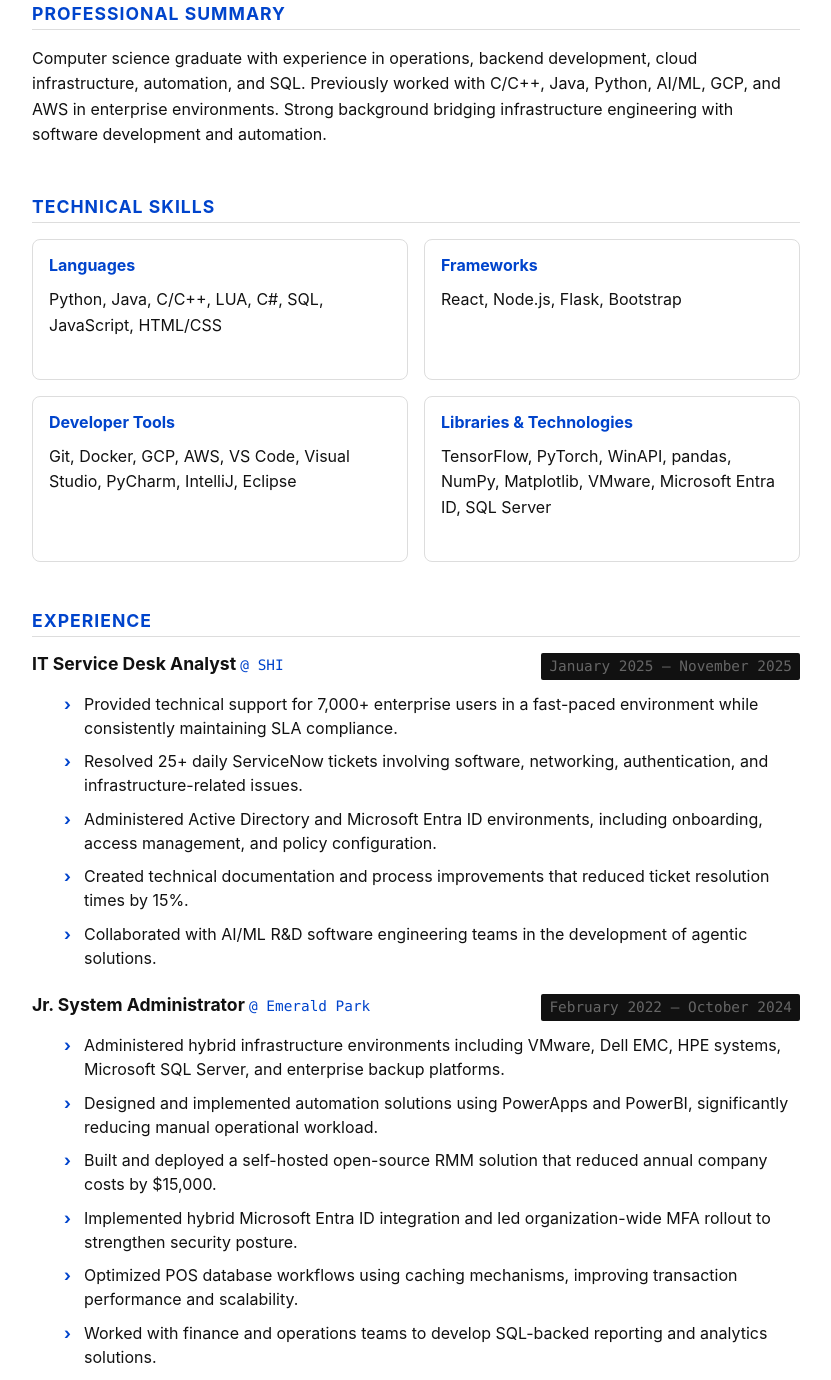
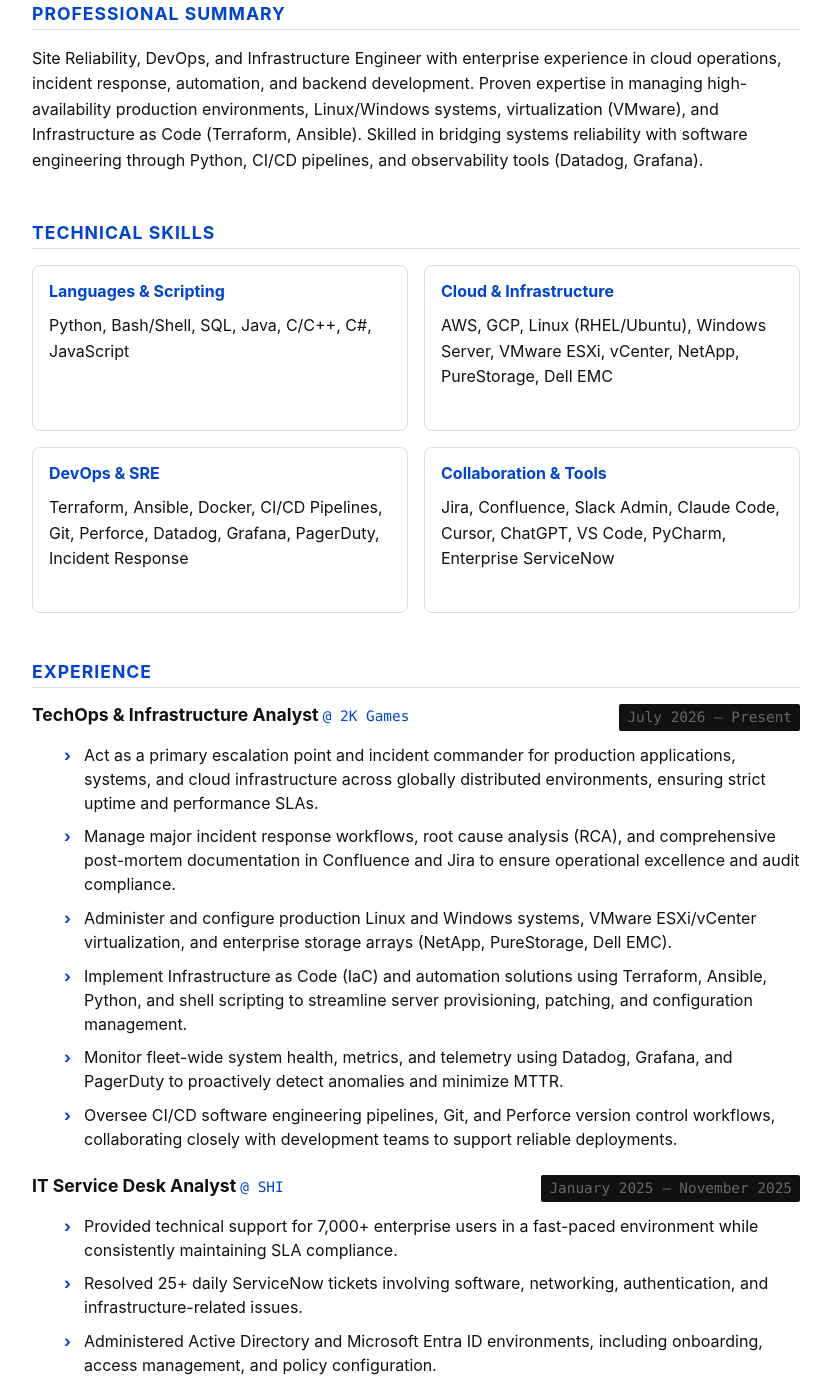
Before and after one commit to Im-Sam/sam, a plain HTML site: page resume.html in a window 1280 px wide. Shown: the part 315-1695 px from the top of the page, without its empty margins (224-1055 px from the left). Drawn offline with Linux system fonts and the light colour scheme.

Commit message:
Revise resume content and technical skills
Updated professional summary and technical skills sections to reflect current expertise in SRE, DevOps, and infrastructure engineering.

```diff
--- a/resume.html
+++ b/resume.html
@@ -1,13 +1,11 @@
 <!DOCTYPE html>
 <html lang="en">
-
 <head>
     <meta charset="UTF-8" />
     <meta name="viewport" content="width=device-width, initial-scale=1.0" />
     <title>Resume | Sam Magee</title>
-    <meta name="description" content="Resume of Sam Magee - Software Engineer & Infrastructure Specialist" />
+    <meta name="description" content="Resume of Sam Magee - SRE, DevOps & Infrastructure Engineer" />
     <link rel="stylesheet" href="style.css" />
-
     <style>
         .contact-info {
             font-family: var(--font-mono);
@@ -18,11 +16,9 @@
             gap: 0.75rem;
             margin-top: 0.5rem;
         }
-
         .contact-info a {
             text-decoration: none;
         }
-
         .print-btn {
             background: transparent;
             border: 1px solid var(--accent);
@@ -33,29 +29,24 @@
             font-size: 0.8rem;
             transition: 0.2s ease;
         }
-
         .print-btn:hover {
             background: var(--accent);
             color: var(--bg);
         }
-
         .resume-section {
             margin-bottom: 2rem;
         }
-
         .resume-list {
             list-style: none;
             padding: 0;
             margin-top: 0.75rem;
         }
-
         .resume-list li {
             position: relative;
             padding-left: 1.25rem;
             margin-bottom: 0.6rem;
             line-height: 1.5;
         }
-
         .resume-list li::before {
             content: "›";
             position: absolute;
@@ -63,7 +54,6 @@
             color: var(--accent);
             font-weight: bold;
         }
-
         .job-header {
             display: flex;
             justify-content: space-between;
@@ -72,75 +62,62 @@
             flex-wrap: wrap;
             margin-bottom: 0.5rem;
         }
-
         .job-title {
             margin-bottom: 0.25rem;
         }
-
         .company-tag {
             color: var(--accent);
         }
-
         .date-badge {
             font-family: var(--font-mono);
             color: var(--dim);
             font-size: 0.9rem;
             white-space: nowrap;
         }
-
         .skills-grid {
             display: grid;
             grid-template-columns: repeat(auto-fit, minmax(280px, 1fr));
             gap: 1rem;
             margin-top: 1rem;
         }
-
         .skill-card {
             border: 1px solid var(--border);
             padding: 1rem;
             border-radius: 8px;
             background: rgba(255, 255, 255, 0.02);
         }
-
         .skill-card h3 {
             margin-bottom: 0.75rem;
             color: var(--accent);
             font-size: 1rem;
         }
-
         .project-tech {
             font-family: var(--font-mono);
             color: var(--accent);
             font-size: 0.85rem;
             margin-top: 0.3rem;
         }
-
         @media print {
-
             @page {
                 margin: 0.45in;
                 size: letter;
             }
-
             body {
                 background: white;
                 color: black;
                 font-size: 10pt;
                 line-height: 1.35;
             }
-
             nav,
             footer,
             .print-btn {
                 display: none !important;
             }
-
             header {
                 border-bottom: 1px solid black;
                 margin-bottom: 1rem;
                 padding-bottom: 0.5rem;
             }
-
             h1,
             h2,
             h3,
@@ -150,12 +127,10 @@
             a {
                 color: black !important;
             }
-
             h1 {
                 font-size: 22pt;
                 margin-bottom: 0.25rem;
             }
-
             h2 {
                 border-bottom: 1px solid black;
                 padding-bottom: 0.2rem;
@@ -163,30 +138,24 @@
                 margin-bottom: 0.5rem;
                 font-size: 11pt;
             }
-
             .resume-section {
                 margin-bottom: 1rem;
             }
-
             article {
                 break-inside: avoid;
                 margin-bottom: 0.75rem;
             }
-
             .resume-list li {
                 margin-bottom: 0.2rem;
                 font-size: 9.8pt;
             }
-
             .resume-list li::before {
                 content: "•";
                 color: black;
             }
-
             .skills-grid {
                 display: block;
             }
-
             .skill-card {
                 border: none;
                 padding: 0;
@@ -195,9 +164,7 @@
         }
     </style>
 </head>
-
 <body>
-
     <!-- NAV -->
     <nav>
         <div>
@@ -205,7 +172,6 @@
             <span style="margin: 0 0.5rem">/</span>
             resume.html
         </div>
-
         <a
             class="print-btn"
             href="https://raw.githubusercontent.com/Im-Sam/sam/main/Sam-M-Resume.pdf"
@@ -214,11 +180,9 @@
             [ Download Resume PDF ]
         </a>
     </nav>
-
     <!-- HEADER -->
     <header>
         <h1>Sam Magee</h1>
-
         <div class="contact-info">
             <span>Austin, Texas</span>
             <span>|</span>
@@ -233,68 +197,80 @@
             <a href="https://github.com/Im-Sam" target="_blank">github.com/Im-Sam</a>
         </div>
     </header>
-
     <main>
-
         <!-- SUMMARY -->
         <section class="resume-section">
             <h2>Professional Summary</h2>
-
             <p>
-                Computer science graduate with experience in operations, backend
-                development, cloud infrastructure, automation, and SQL. Previously
-                worked with C/C++, Java, Python, AI/ML, GCP, and AWS in enterprise
-                environments. Strong background bridging infrastructure engineering
-                with software development and automation.
+                Site Reliability, DevOps, and Infrastructure Engineer with enterprise experience in cloud operations, incident response, automation, and backend development. Proven expertise in managing high-availability production environments, Linux/Windows systems, virtualization (VMware), and Infrastructure as Code (Terraform, Ansible). Skilled in bridging systems reliability with software engineering through Python, CI/CD pipelines, and observability tools (Datadog, Grafana).
             </p>
         </section>
-
         <!-- SKILLS -->
         <section class="resume-section">
             <h2>Technical Skills</h2>
-
             <div class="skills-grid">
-
                 <div class="skill-card">
-                    <h3>Languages</h3>
+                    <h3>Languages & Scripting</h3>
                     <p>
-                        Python, Java, C/C++, LUA, C#, SQL,
-                        JavaScript, HTML/CSS
+                        Python, Bash/Shell, SQL, Java, C/C++, C#, JavaScript
                     </p>
                 </div>
-
                 <div class="skill-card">
-                    <h3>Frameworks</h3>
+                    <h3>Cloud & Infrastructure</h3>
                     <p>
-                        React, Node.js, Flask, Bootstrap
+                        AWS, GCP, Linux (RHEL/Ubuntu), Windows Server, VMware ESXi, vCenter, NetApp, PureStorage, Dell EMC
                     </p>
                 </div>
-
                 <div class="skill-card">
-                    <h3>Developer Tools</h3>
+                    <h3>DevOps & SRE</h3>
                     <p>
-                        Git, Docker, GCP, AWS,
-                        VS Code, Visual Studio, PyCharm,
-                        IntelliJ, Eclipse
+                        Terraform, Ansible, Docker, CI/CD Pipelines, Git, Perforce, Datadog, Grafana, PagerDuty, Incident Response
                     </p>
                 </div>
-
                 <div class="skill-card">
-                    <h3>Libraries & Technologies</h3>
+                    <h3>Collaboration & Tools</h3>
                     <p>
-                        TensorFlow, PyTorch, WinAPI, pandas,
-                        NumPy, Matplotlib, VMware,
-                        Microsoft Entra ID, SQL Server
+                        Jira, Confluence, Slack Admin, Claude Code, Cursor, ChatGPT, VS Code, PyCharm, Enterprise ServiceNow
                     </p>
                 </div>
-
             </div>
         </section>
-
         <!-- EXPERIENCE -->
         <section class="resume-section">
             <h2>Experience</h2>
-
+            <article>
+                <div class="job-header">
+                    <div>
+                        <h3 class="job-title">
+                            TechOps & Infrastructure Analyst
+                            <span class="company-tag">@ 2K Games</span>
+                        </h3>
+                    </div>
+                    <span class="date-badge">
+                        July 2026 – Present
+                    </span>
+                </div>
+                <ul class="resume-list">
+                    <li>
+                        Act as a primary escalation point and incident commander for production applications, systems, and cloud infrastructure across globally distributed environments, ensuring strict uptime and performance SLAs.
+                    </li>
+                    <li>
+                        Manage major incident response workflows, root cause analysis (RCA), and comprehensive post-mortem documentation in Confluence and Jira to ensure operational excellence and audit compliance.
+                    </li>
+                    <li>
+                        Administer and configure production Linux and Windows systems, VMware ESXi/vCenter virtualization, and enterprise storage arrays (NetApp, PureStorage, Dell EMC).
+                    </li>
+                    <li>
+                        Implement Infrastructure as Code (IaC) and automation solutions using Terraform, Ansible, Python, and shell scripting to streamline server provisioning, patching, and configuration management.
+                    </li>
+                    <li>
+                        Monitor fleet-wide system health, metrics, and telemetry using Datadog, Grafana, and PagerDuty to proactively detect anomalies and minimize MTTR.
+                    </li>
+                    <li>
+                        Oversee CI/CD software engineering pipelines, Git, and Perforce version control workflows, collaborating closely with development teams to support reliable deployments.
+                    </li>
+                </ul>
+            </article>
             <article>
                 <div class="job-header">
                     <div>
@@ -303,42 +279,28 @@
                             <span class="company-tag">@ SHI</span>
                         </h3>
                     </div>
-
                     <span class="date-badge">
                         January 2025 – November 2025
                     </span>
                 </div>
-
                 <ul class="resume-list">
                     <li>
-                        Provided technical support for 7,000+ enterprise users in a
-                        fast-paced environment while consistently maintaining SLA
-                        compliance.
+                        Provided technical support for 7,000+ enterprise users in a fast-paced environment while consistently maintaining SLA compliance.
                     </li>
-
                     <li>
-                        Resolved 25+ daily ServiceNow tickets involving software,
-                        networking, authentication, and infrastructure-related issues.
+                        Resolved 25+ daily ServiceNow tickets involving software, networking, authentication, and infrastructure-related issues.
                     </li>
-
                     <li>
-                        Administered Active Directory and Microsoft Entra ID
-                        environments, including onboarding, access management, and
-                        policy configuration.
+                        Administered Active Directory and Microsoft Entra ID environments, including onboarding, access management, and policy configuration.
                     </li>
-
                     <li>
-                        Created technical documentation and process improvements that
-                        reduced ticket resolution times by 15%.
+                        Created technical documentation and process improvements that reduced ticket resolution times by 15%.
                     </li>
-
                     <li>
-                        Collaborated with AI/ML R&D software engineering teams in the
-                        development of agentic solutions.
+                        Collaborated with AI/ML R&D software engineering teams in the development of agentic solutions.
                     </li>
                 </ul>
             </article>
-
             <article>
                 <div class="job-header">
                     <div>
@@ -347,219 +309,162 @@
                             <span class="company-tag">@ Emerald Park</span>
                         </h3>
                     </div>
-
                     <span class="date-badge">
                         February 2022 – October 2024
                     </span>
                 </div>
-
                 <ul class="resume-list">
                     <li>
-                        Administered hybrid infrastructure environments including
-                        VMware, Dell EMC, HPE systems, Microsoft SQL Server, and
-                        enterprise backup platforms.
+                        Administered hybrid infrastructure environments including VMware, Dell EMC, HPE systems, Microsoft SQL Server, and enterprise backup platforms.
                     </li>
-
                     <li>
-                        Designed and implemented automation solutions using PowerApps
-                        and PowerBI, significantly reducing manual operational workload.
+                        Designed and implemented automation solutions using PowerApps and PowerBI, significantly reducing manual operational workload.
                     </li>
-
                     <li>
-                        Built and deployed a self-hosted open-source RMM solution that
-                        reduced annual company costs by $15,000.
+                        Built and deployed a self-hosted open-source RMM solution that reduced annual company costs by $15,000.
                     </li>
-
                     <li>
-                        Implemented hybrid Microsoft Entra ID integration and led
-                        organization-wide MFA rollout to strengthen security posture.
+                        Implemented hybrid Microsoft Entra ID integration and led organization-wide MFA rollout to strengthen security posture.
                     </li>
-
                     <li>
-                        Optimized POS database workflows using caching mechanisms,
-                        improving transaction performance and scalability.
+                        Optimized POS database workflows using caching mechanisms, improving transaction performance and scalability.
                     </li>
-
                     <li>
-                        Worked with finance and operations teams to develop SQL-backed
-                        reporting and analytics solutions.
+                        Worked with finance and operations teams to develop SQL-backed reporting and analytics solutions.
                     </li>
                 </ul>
             </article>
         </section>
-
         <!-- PROJECTS -->
         <section class="resume-section">
             <h2>Projects</h2>
-
             <article>
                 <div class="job-header">
                     <div>
                         <h3 class="job-title">
                             SentinelBERT — AI-powered log anomaly detection system
                         </h3>
-
                         <div class="project-tech">
                             Python • PyTorch • HuggingFace • Streamlit
                         </div>
                     </div>
-
                     <span class="date-badge">2026</span>
                 </div>
-
                 <ul class="resume-list">
                     <li>
                         Transformer-based security log anomaly detection system using a fine-tuned DistilBERT model to classify Windows and Azure authentication events (4624/4625/4768). Built a synthetic + Azure VM log generation pipeline to simulate realistic security telemetry for training and evaluation.
                     </li>
-
                     <li>
                         Implemented an end-to-end ML pipeline covering preprocessing, model training, and inference scoring with probabilistic risk classification (LOW / MEDIUM / HIGH).
                     </li>
-
                     <li>
                         Developed a Streamlit-based analyst dashboard for real-time log ingestion, anomaly scoring, and security event visualization to support SOC-style triage workflows.
                     </li>
                 </ul>
             </article>
-
             <article>
                 <div class="job-header">
                     <div>
                         <h3 class="job-title">
                             AI-powered monitoring system for virtual machines
                         </h3>
-
                         <div class="project-tech">
-                            Python • PyTorch
+                            Python • PyTorch • Datadog / Metrics
                         </div>
                     </div>
-
                     <span class="date-badge">2026</span>
                 </div>
-
                 <ul class="resume-list">
                     <li>
-                        SRE-style predictive infrastructure monitoring system using an LSTM autoencoder to detect anomalies in VM
-                        CPU, memory, disk, and network metrics. Implemented per-VM dynamic baselines, explainable anomaly detection,
-                        and failure risk scoring. Developed an interactive Dash dashboard for fleet-level observability and real-time health
-                        insights across 50+ simulated virtual machines.
+                        SRE-style predictive infrastructure monitoring system using an LSTM autoencoder to detect anomalies in VM CPU, memory, disk, and network metrics. Implemented per-VM dynamic baselines, explainable anomaly detection, and failure risk scoring. Developed an interactive Dash dashboard for fleet-level observability and real-time health insights across 50+ simulated virtual machines.
+                    </li>
                 </ul>
             </article>
-
             <article>
                 <div class="job-header">
                     <div>
                         <h3 class="job-title">
                             OpsGPT — Private IT Knowledge Base
                         </h3>
-
                         <div class="project-tech">
                             Python • LangChain • Llama3 • FAISS
                         </div>
                     </div>
-
                     <span class="date-badge">2026</span>
                 </div>
-
                 <ul class="resume-list">
                     <li>
-                        A fully local RAG (Retrieval-Augmented Generation) chatbot for IT operations teams. Allows for loading internal
-                        runbooks, SOPs, knoweldge base articles and query in natural language.
+                        A fully local RAG (Retrieval-Augmented Generation) chatbot for IT operations teams. Allows for loading internal runbooks, SOPs, knowledge base articles and querying in natural language.
                     </li>
                 </ul>
             </article>
-
             <article>
                 <div class="job-header">
                     <div>
                         <h3 class="job-title">
                             AI Content Detection Thesis Project
                         </h3>
-
                         <div class="project-tech">
                             Python • TensorFlow • Keras • NumPy • pandas
                         </div>
                     </div>
-
                     <span class="date-badge">2024</span>
                 </div>
-
                 <ul class="resume-list">
                     <li>
-                        Developed and evaluated machine learning models for detecting
-                        AI-generated imagery as part of undergraduate thesis research.
+                        Developed and evaluated machine learning models for detecting AI-generated imagery as part of undergraduate thesis research.
                     </li>
-
                     <li>
-                        Performed data preprocessing, model training, and comparative
-                        analysis across multiple deep learning approaches.
+                        Performed data preprocessing, model training, and comparative analysis across multiple deep learning approaches.
                     </li>
                 </ul>
             </article>
-
             <article>
                 <div class="job-header">
                     <div>
                         <h3 class="job-title">
                             Windows Remote Access Security Research
                         </h3>
-
                         <div class="project-tech">
                             C • Python • WinAPI
                         </div>
                     </div>
-
                     <span class="date-badge">2023</span>
                 </div>
-
                 <ul class="resume-list">
                     <li>
-                        Developed a modular remote systems administration and security
-                        research tool using C, WinAPI, and a Python-based controller.
+                        Developed a modular remote systems administration and security research tool using C, WinAPI, and a Python-based controller.
                     </li>
-
                     <li>
-                        Implemented functionality for remote command execution,
-                        file transfer, screenshot capture, and modular system
-                        interaction.
+                        Implemented functionality for remote command execution, file transfer, screenshot capture, and modular system interaction.
                     </li>
                 </ul>
             </article>
-
             <article>
                 <div class="job-header">
                     <div>
                         <h3 class="job-title">
                             Mechanix - Car Maintenance Tracker
                         </h3>
-
                         <div class="project-tech">
                             TypeScript • Node.js • Supabase • Vercel
                         </div>
                     </div>
-
                     <span class="date-badge">2026</span>
                 </div>
-
                 <ul class="resume-list">
                     <li>
-                        Built a full-stack vehicle maintenance platform with
-                        authentication, image uploads, vehicle transfer,
-                        and multi-car management functionality.
+                        Built a full-stack vehicle maintenance platform with authentication, image uploads, vehicle transfer, and multi-car management functionality.
                     </li>
-
                     <li>
-                        Designed backend database structures and deployed the
-                        application using Supabase and Vercel cloud infrastructure.
+                        Designed backend database structures and deployed the application using Supabase and Vercel cloud infrastructure.
                     </li>
                 </ul>
             </article>
         </section>
-
         <!-- EDUCATION -->
         <section class="resume-section">
             <h2>Education</h2>
-
             <article>
                 <div class="job-header">
                     <div>
@@ -568,27 +473,21 @@
                             <span class="company-tag">@ Technological University Dublin</span>
                         </h3>
                     </div>
-
                     <span class="date-badge">
                         August 2020 – May 2024
                     </span>
                 </div>
-
                 <ul class="resume-list">
                     <li>
                         Minor in Cyber Security
                     </li>
-
                     <li>
-                        Relevant coursework included algorithms, networking,
-                        secure programming, penetration testing, and software engineering.
+                        Relevant coursework included algorithms, networking, secure programming, penetration testing, and software engineering.
                     </li>
                 </ul>
             </article>
         </section>
-
     </main>
-
     <!-- FOOTER -->
     <footer style="text-align: left;">
         <div class="stat-box">
@@ -596,12 +495,8 @@
             <span>Weight: <span id="perf-weight" class="stat-value">...</span></span>
             <span>Render: <span id="perf-dom" class="stat-value">...</span></span>
         </div>
-
         <a href="index.html">← Return to Home</a>
     </footer>
-
     <script src="script.js"></script>
-
 </body>
-
 </html>
```
Lines whose indentation alone changed are shown as unchanged.
